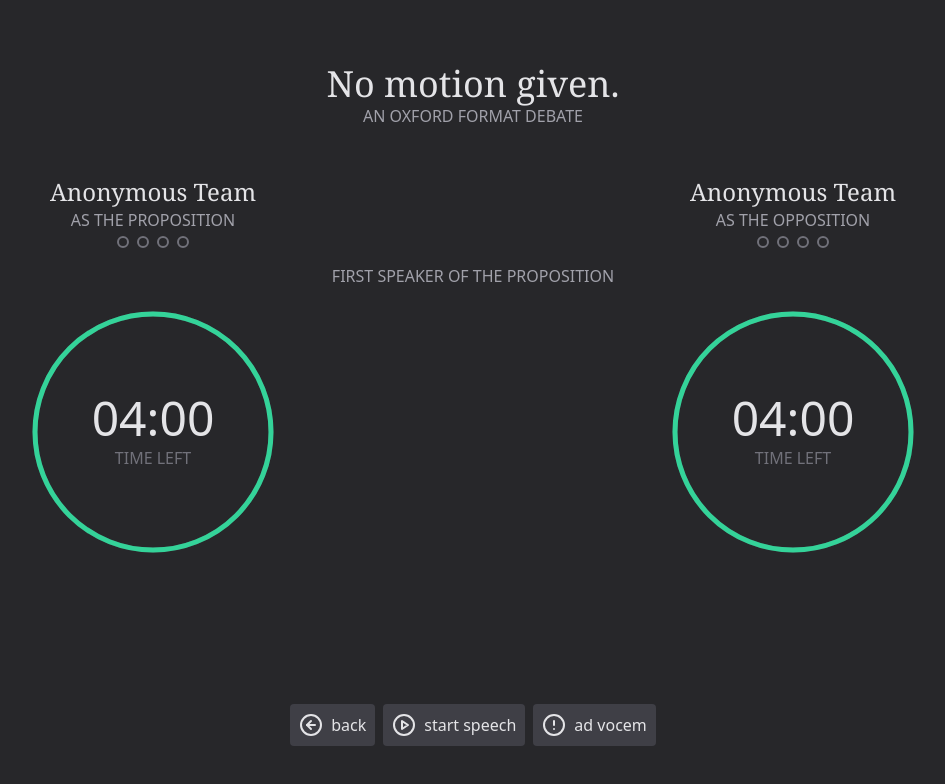
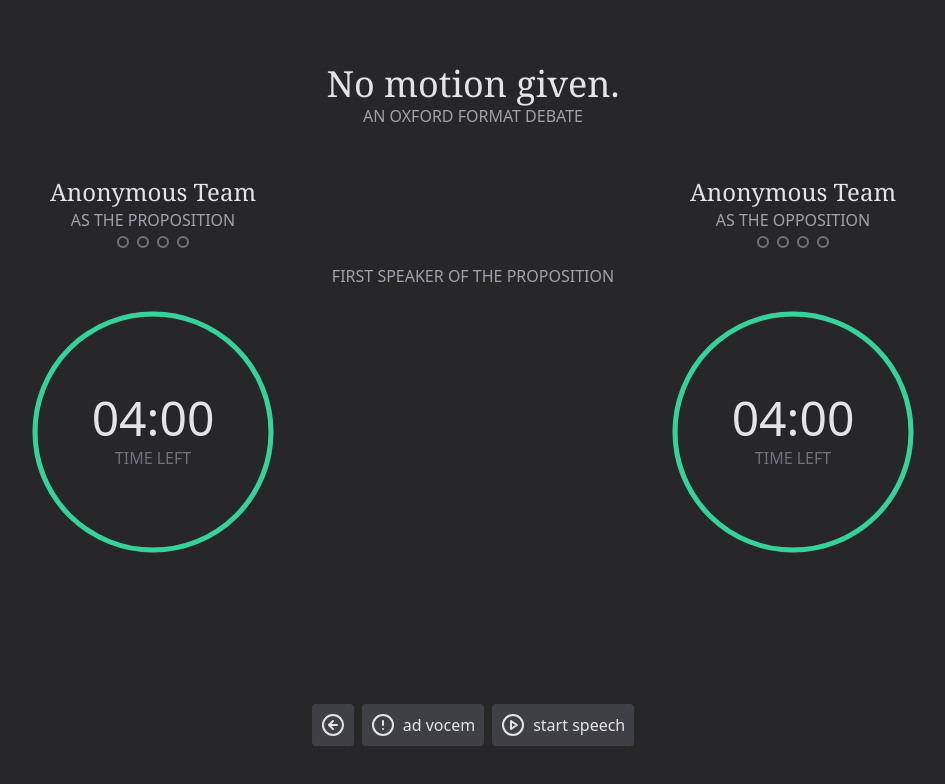
Before and after one commit to debatecore/debate-tools, a Next.js app: page /debate in a window 1280 px wide. Shown: the top 784 px of the page, without its empty margins (167-1112 px from the left). Built offline with nearby package versions, Linux system fonts and the light colour scheme.

Commit message:
QOL & misc

```diff
--- a/src/app/debate/page.tsx
+++ b/src/app/debate/page.tsx
@@ -140,7 +140,7 @@ export default function PageDebate() {
         </div>
       </div>
       <p className="text-center text-zinc-400">
-        {stage != 8 ? stageText : "-"}
+        {advocem ? "AD VOCEM" : stage != 8 ? stageText : "-"}
       </p>
       <div className="relative flex flex-row py-4">
         <div className="w-1/2 flex flex-row justify-center">
@@ -170,10 +170,10 @@ export default function PageDebate() {
       </div>
       <div className={stage == 8 ? "hidden" : ""}>
         <div className="max-w-lg mx-auto flex flex-row justify-center gap-2 pt-32">
-          {stage === 0 ? (
+          {stage === 0 && !running ? (
             <Link href="/debate/setup" className={button}>
               <ArrowLeftCircle />
-              <p className="hidden sm:block">{back}</p>
+              {/* <p className="hidden sm:block">{back}</p> */}
             </Link>
           ) : (
             <button
@@ -185,9 +185,21 @@ export default function PageDebate() {
               }}
             >
               <StopCircle />
-              <p className="hidden sm:block">{nukedebate}</p>
+              {/* <p className="hidden sm:block">{nukedebate}</p> */}
             </button>
           )}
+          <button
+            className={`${button} ${
+              advocem ? "!bg-emerald-500 hover:border-white text-white" : ""
+            } ${debate?.data.adVocemTime === 0 ? "hidden" : ""}`}
+            onClick={() => {
+              setAdvocem(!advocem);
+            }}
+            disabled={running}
+          >
+            <AlertCircle />
+            <p className="hidden sm:block">{"ad vocem"}</p>
+          </button>
           <button
             className={button}
             onClick={() => {
@@ -204,18 +216,6 @@ export default function PageDebate() {
             <p className="hidden sm:block">
               {running ? speechend : speechstart}
             </p>
-          </button>
-          <button
-            className={`${button} ${
-              advocem ? "!bg-emerald-400 hover:border-white text-white" : ""
-            }`}
-            onClick={() => {
-              setAdvocem(!advocem);
-            }}
-            disabled={running}
-          >
-            <AlertCircle />
-            <p className="hidden sm:block">{"ad vocem"}</p>
           </button>
         </div>
       </div>
--- a/src/components/DebateClock.tsx
+++ b/src/components/DebateClock.tsx
@@ -95,12 +95,15 @@ const DebateClock = (props: {
             ${
               debate?.data.protectedTime &&
               props.running &&
-              time >= debate.data.speechTime - debate.data.protectedTime
+              !props.advocem &&
+              time > debate.data.speechTime - debate.data.protectedTime
                 ? "text-orange-400"
                 : ""
             }
             ${
-              debate?.data.protectedTime && time <= debate.data.protectedTime
+              debate?.data.protectedTime &&
+              !props.advocem &&
+              time <= debate.data.protectedTime
                 ? "text-orange-400"
                 : ""
             }
--- a/src/components/DebateSetting.tsx
+++ b/src/components/DebateSetting.tsx
@@ -89,16 +89,6 @@ const DebateSetting = (props: { setting: keyof debateType }) => {
           {/* <div className="w-1/2"> */}
           <button
             className={`${buttonstyle} ${
-              debate?.data.protectedTime === 0 ? activestyle : ""
-            }`}
-            onClick={() => {
-              debate?.setData({ ...debate.data, protectedTime: 0 });
-            }}
-          >
-            {dontshow}
-          </button>
-          <button
-            className={`${buttonstyle} ${
               debate?.data.protectedTime === 30 ? activestyle : ""
             }`}
             onClick={() => {
@@ -106,6 +96,16 @@ const DebateSetting = (props: { setting: keyof debateType }) => {
             }}
           >
             30 {seconds}
+          </button>
+          <button
+            className={`${buttonstyle} ${
+              debate?.data.protectedTime === 20 ? activestyle : ""
+            }`}
+            onClick={() => {
+              debate?.setData({ ...debate.data, protectedTime: 20 });
+            }}
+          >
+            20 {seconds}
           </button>
           {/* </div> */}
           <p>{or}</p>
```
